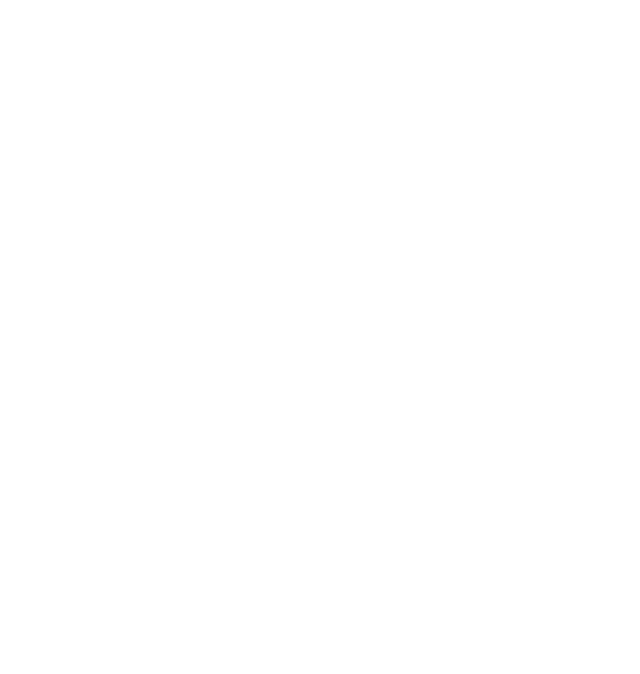
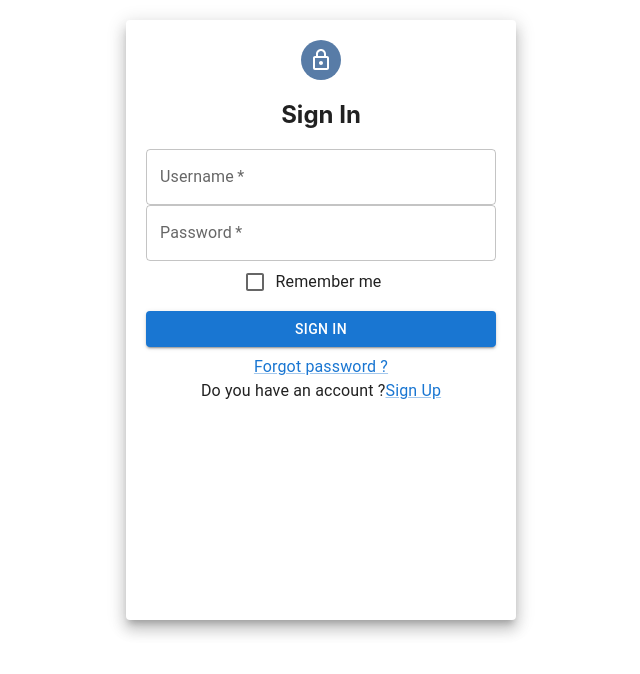
Before and after one commit to cs411-alawini/sp24-cs411-team067-Albacore, a React (Create React App) app in the folder frontend/campus-cache/: page /login in a window 1280 px wide. Before the commit this address had no page. Shown: the top 674 px of the page, without its empty margins (319-959 px from the left). Built offline with nearby package versions, Linux system fonts and the light colour scheme.

Commit message:
Redirect for login page, added table buttons

```diff
--- a/frontend/campus-cache/src/components/AuthenticationRouter.js
+++ b/frontend/campus-cache/src/components/AuthenticationRouter.js
@@ -1,8 +1,9 @@
 import React from "react";
 import { BrowserRouter as Router, Routes, Route } from "react-router-dom";
 import CredentialsPage from "../pages/CredentialsPage";
-import LandingPage from "./LandingPage";
 import InventoryPage from "../pages/InventoryPage";
+import LandingPage from "../pages/LandingPage";
+import LoginPage from "../pages/LoginPage";
 
 // DECLARE ROUTES HERE
 
@@ -13,6 +14,7 @@ const AuthenticationRouter = () => {
                 <Route path="/" element={<LandingPage/>}/>
                 <Route path="/credentials" element={<CredentialsPage/>}/>
                 <Route path="/inventory" element={<InventoryPage/>}/>
+                <Route path="/login" element={<LoginPage/>}/>
             </Routes>
         </Router>
 
--- a/frontend/campus-cache/src/components/FileUploadButton.js
+++ b/frontend/campus-cache/src/components/FileUploadButton.js
@@ -33,7 +33,7 @@ const FileUploadButton = () => {
         },
       }}
     >
-      Upload file
+      Upload CSV
       <VisuallyHiddenInput
         accept=".csv"
         type="file" />
--- a/frontend/campus-cache/src/components/Inventory/InventoryModule.js
+++ b/frontend/campus-cache/src/components/Inventory/InventoryModule.js
@@ -7,8 +7,7 @@ const InventoryModule = () => {
     const headers = [
       {field: "item_id", headerName: "ItemID", editable: false, type: 'number'},
       {field: "item_name", headerName: "ItemName", editable: true},
-      {field: "availability", headerName : "Availability", editable: true, type: 'singleSelect',
-      valueOptions: ['true','false']},
+      {field: "availability", headerName : "Availability", editable: true, type: 'boolean'},
       {field: "condition", headerName: "Condition", editable: true, type: 'singleSelect',
       valueOptions: ['Excellent', 'Good', 'Poor']},
       {field: "bldg_name", headerName: "Building", editable: true, type: 'singleSelect',
--- /dev/null
+++ b/frontend/campus-cache/src/components/Login.js
@@ -0,0 +1,47 @@
+import React from 'react'
+import { Grid,Paper, Avatar, TextField, Button, Typography,Link } from '@mui/material/'
+import LockOutlinedIcon from '@mui/icons-material/LockOutlined';
+import FormControlLabel from '@mui/material/FormControlLabel';
+import Checkbox from '@mui/material/Checkbox'
+
+// Inspired by: https://gist.github.com/vaish567/861e88d0e7f13cb00ef88767cd2f8d0f
+
+const Login = () => {
+    const paperStyle={padding :20,height:'70vh',width:350, margin:"20px auto"}
+    const avatarStyle={backgroundColor:'#587ca7'}
+    const btnstyle={margin:'8px 0'}
+    return(
+        <Grid>
+            <Paper elevation={10} style={paperStyle}>
+                <Grid align='center'>
+                     <Avatar style={avatarStyle}><LockOutlinedIcon/></Avatar>
+                    <h2>Sign In</h2>
+                </Grid>
+                <TextField label='Username' placeholder='Enter username' variant="outlined" fullWidth required/>
+                <TextField label='Password' placeholder='Enter password' type='password' variant="outlined" fullWidth required/>
+                <FormControlLabel
+                    control={
+                    <Checkbox
+                        name="checkedB"
+                        color="primary"
+                    />
+                    }
+                    label="Remember me"
+                 />
+                <Button type='submit' color='primary' variant="contained" style={btnstyle} fullWidth>Sign in</Button>
+                <Typography >
+                     <Link href="#" >
+                        Forgot password ?
+                </Link>
+                </Typography>
+                <Typography > Do you have an account ?
+                     <Link href="#" >
+                        Sign Up
+                </Link>
+                </Typography>
+            </Paper>
+        </Grid>
+    )
+}
+
+export default Login
--- a/frontend/campus-cache/src/components/LoginBar.js
+++ b/frontend/campus-cache/src/components/NavBar.js
@@ -4,11 +4,13 @@ import Button from '@mui/material/Button';
 import {  Link as RouterLink  } from 'react-router-dom';
 import { AppBar, Toolbar, IconButton, Drawer, List, ListItem, ListItemText, Typography } from '@mui/material';
 import MenuIcon from '@mui/icons-material/Menu';
+import { useNavigate } from "react-router-dom";
 
-const LoginBar = () => {
+const NavBar = () => {
     const [drawerOpen, setDrawerOpen] = useState(false);
     return (
         <Box sx={{ flexGrow: 1 }}>
+
             <AppBar position="static">
                 <Toolbar>
                 <IconButton
@@ -21,10 +23,10 @@ const LoginBar = () => {
                 >
                     <MenuIcon />
                 </IconButton>
-                <Typography variant="h6" component="div" sx={{ flexGrow: 1 }}>
-                    Campus-Cache
+                <Typography variant="h6" component="div" sx={{ flexGrow: 2 }}>
+                    Campus Cache
                 </Typography>
-                <Button color="inherit">Login</Button>
+                <Button color="inherit" onClick={()=>window.location.href="/login"}>Login</Button>
                 </Toolbar>
             </AppBar>
             <Drawer anchor="left" open={drawerOpen} onClose={() => setDrawerOpen(false)}>
@@ -50,4 +52,4 @@ const LoginBar = () => {
   );
 }
 
-export default LoginBar;
+export default NavBar;
--- a/frontend/campus-cache/src/components/TabularViewer.js
+++ b/frontend/campus-cache/src/components/TabularViewer.js
@@ -1,11 +1,23 @@
 import React, {useState, useEffect, useMemo} from "react";
 import PropTypes from "prop-types";
-import {DataGrid,GridRowModes,GridActionsCellItem,GridRowEditStopReasons} from '@mui/x-data-grid';
+import {DataGrid,GridRowModes,GridActionsCellItem,GridRowEditStopReasons, GridToolbar, GridToolbarContainer, GridToolbarExport, GridToolbarColumnsButton, GridToolbarFilterButton, GridToolbarDensitySelector} from '@mui/x-data-grid';
 import EmptyRowDisplay from "./EmptyRowDisplay";
 import EditIcon from '@mui/icons-material/Edit';
 import DeleteIcon from '@mui/icons-material/DeleteOutlined';
 import SaveIcon from '@mui/icons-material/Save';
 import CancelIcon from '@mui/icons-material/Close';
+import FileUploadButton from "./FileUploadButton";
+
+const CustomToolbar = () => {
+  return (
+    <GridToolbarContainer>
+      <GridToolbarColumnsButton/>
+      <GridToolbarFilterButton/>
+      <GridToolbarDensitySelector/>
+      <GridToolbarExport/>
+    </GridToolbarContainer>
+  );
+}
 
 const TabularViewer = ({title, grabData, updateData, tableHeaders, uniqueIdentifier}) => {
 
@@ -131,13 +143,14 @@ const TabularViewer = ({title, grabData, updateData, tableHeaders, uniqueIdentif
             editMode="row"
             columns={columns}
             pageSizeOptions={[5, 10]}
-            slots={{ noRowsOverlay: EmptyRowDisplay }}
+            slots={{ noRowsOverlay: EmptyRowDisplay,  toolbar: CustomToolbar }}
             rowModesModel={rowModesModel}
             processRowUpdate={processRowUpdate}
             onRowEditStop={handleRowEditStop}
             onRowModesModelChange={handleRowModesModelChange}
             checkboxSelection
             pagination
+
           />
         </div>
       </div>
--- a/frontend/campus-cache/src/components/index.js
+++ b/frontend/campus-cache/src/components/index.js
@@ -1,5 +1,4 @@
 export { default as AuthenticationRouter } from "./AuthenticationRouter";
 export { default as TabularViewer } from "./TabularViewer";
 export { default as EmptyRowDisplay } from "./EmptyRowDisplay";
-export { default as EditableColumn } from "./EditableColumn";
 export { default as FileUploadButton } from "./FileUploadButton";
--- a/frontend/campus-cache/src/pages/CredentialsPage.js
+++ b/frontend/campus-cache/src/pages/CredentialsPage.js
@@ -1,15 +1,18 @@
 import React from "react";
 // Created separate directory to prevent circular dependency
 import CredentialsModule from "../components/User/CredentialsModule";
-import LoginBar from "../components/LoginBar";
+import LoginBar from "../components/NavBar";
 import FileUploadButton from "../components/FileUploadButton";
+import { Divider } from "@mui/material";
 const CredentialsPage = () => {
 
     return (
         <>
             <LoginBar/>
-            <br/>
+            <Divider/>
+            <div align="left">
             <FileUploadButton/>
+                </div>
             <CredentialsModule/>
         </>
     );
--- a/frontend/campus-cache/src/pages/InventoryPage.js
+++ b/frontend/campus-cache/src/pages/InventoryPage.js
@@ -1,6 +1,6 @@
 import React from "react";
 import { InventoryModule } from "../components/Inventory";
-import LoginBar from "../components/LoginBar";
+import LoginBar from "../components/NavBar";
 // Created separate directory to prevent circular dependency
 
 const InventoryPage = () => {
--- a/frontend/campus-cache/src/components/LandingPage.js
+++ b/frontend/campus-cache/src/pages/LandingPage.js
@@ -1,10 +1,11 @@
 import React from "react";
-import LoginBar from "./LoginBar";
+
+import NavBar from "../components/NavBar";
 
 const LandingPage = () => {
     return (
         <>
-            <LoginBar/>
+            <NavBar/>
             <p>
                 Welcome, User!
             </p>
--- /dev/null
+++ b/frontend/campus-cache/src/pages/LoginPage.js
@@ -0,0 +1,14 @@
+import React from "react";
+import Login from "../components/Login";
+
+
+const LoginPage = () => {
+    return (
+        <>
+            <Login/>
+        </>
+
+    )
+}
+
+export default LoginPage;
```
Also changed, not shown: frontend/campus-cache/src/components/EditableColumn.js (deleted, +0 -60 lines).
